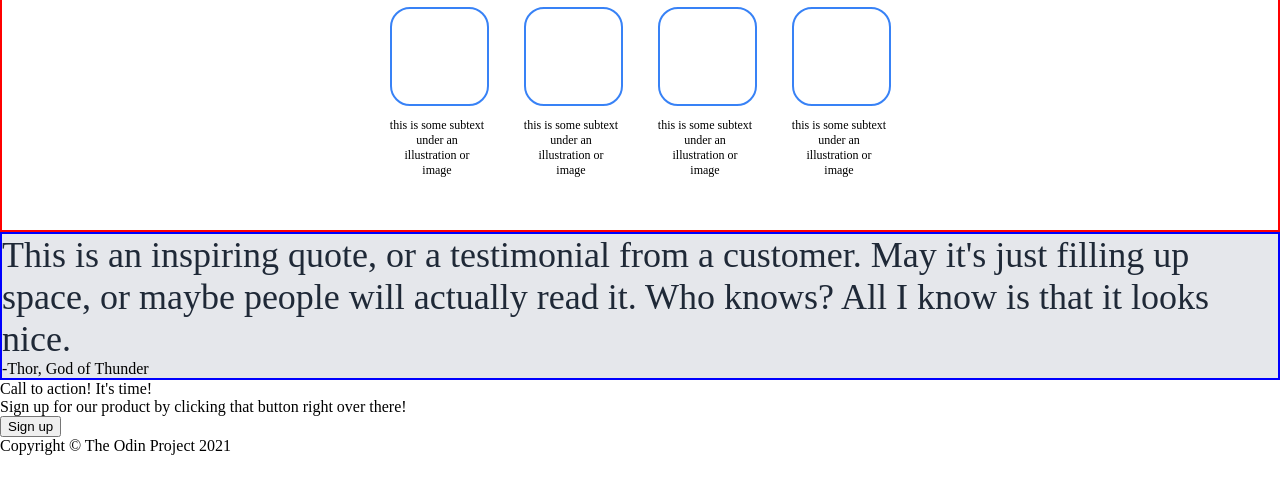
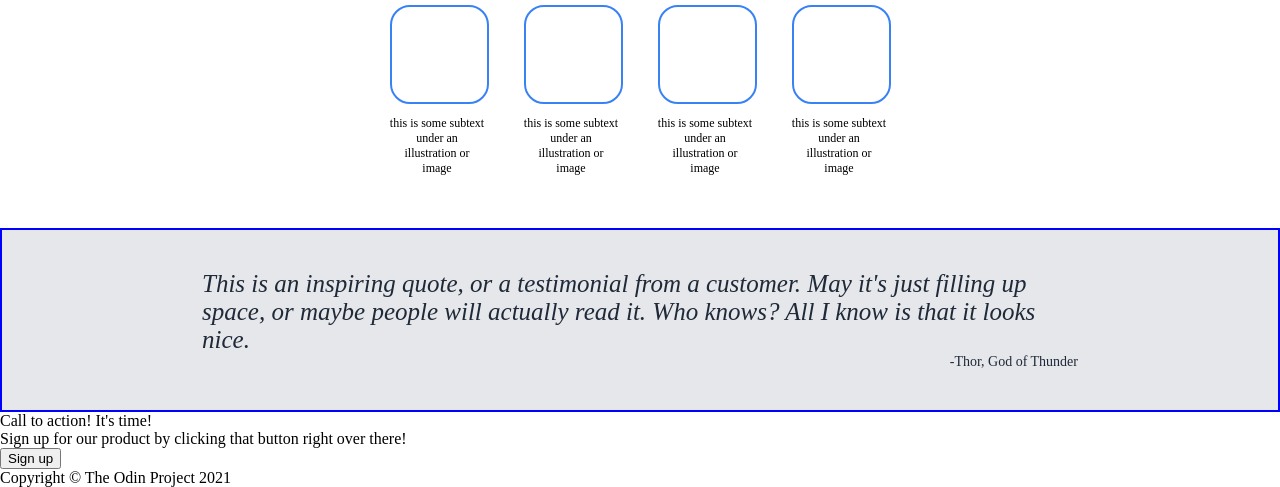
Before and after one commit to shivamvpatel/TOP-Project-Landing-Page, a plain HTML site: page index.html in a window 1280 px wide. Shown: the part 461-948 px from the top of the page. Before the commit the page ends 916 px from the top, so only its background shows below. Drawn offline with Linux system fonts and the light colour scheme.

Commit message:
Updated CSS for section 3 of the landing page

```diff
--- a/styles.css
+++ b/styles.css
@@ -99,7 +99,7 @@ ul {
 }
 
 .second {
-    border: 2px solid red;
+    /* border: 2px solid red; */
     padding: 0px 0px 30px;
 }
 
@@ -138,10 +138,19 @@ ul {
 .third {
     border: 2px solid blue;
     background-color: #E5E7EB;
+    padding: 40px 200px;
 
 }
 
 .quote {
-    font-size: 36px;
+    font-size: 25px;
     color: #1F2937;
+    font-style: italic;
 }
+
+.quote-author {
+    /* border: 2px solid green; */
+    text-align: right;
+    font-size: 14px;
+    color: #1F2937
+}
```
